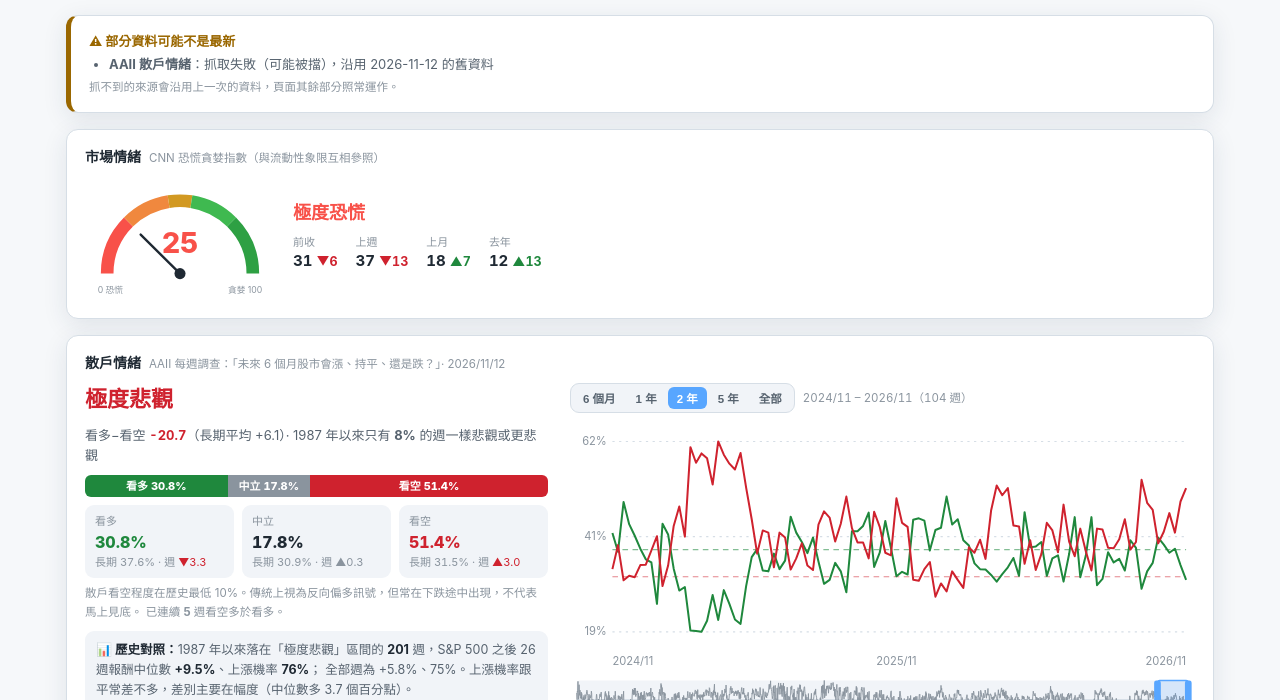
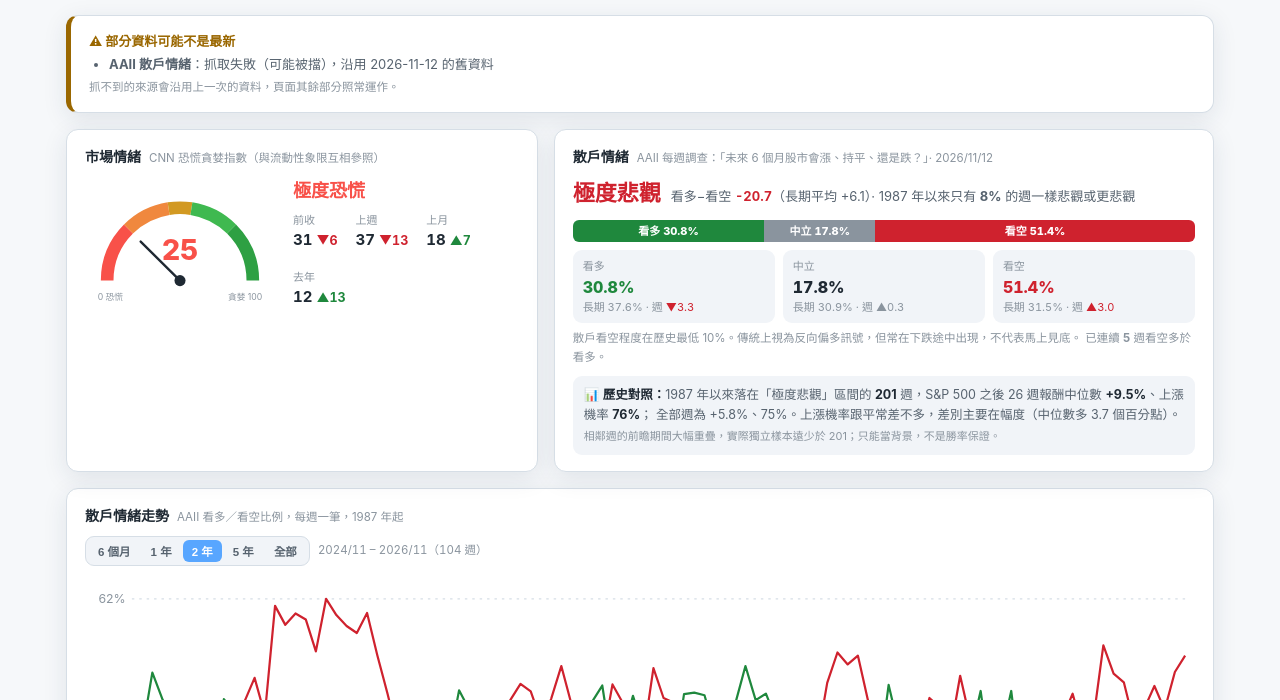
Before and after one commit to Jasoonk/stock-trending-meter, a plain HTML site: page index.html in a window 1280 px wide. Shown: the part 87-787 px from the top of the page. Drawn offline with Linux system fonts and the light colour scheme.

Commit message:
版面：散戶情緒讀數放在市場情緒右邊，散戶情緒走勢圖獨立整排
- 第一排：市場情緒（左）＋散戶情緒讀數（右）；只有一張時佔整排
- 第二排：散戶情緒走勢圖與可縮放時間線，整頁寬（手機自動改窄比例）
- 修正：手機上恐慌貪婪儀表上下多出空白

Co-Authored-By: Claude Opus 5.5 <noreply@anthropic.com>

```diff
--- a/index.html
+++ b/index.html
@@ -133,13 +133,13 @@
   .fg-stats { display: flex; gap: 18px; flex-wrap: wrap; margin: 8px 0; }
   .fg-stat .l { font-size: 11px; color: var(--text-faint); }
   .fg-stat .v { font-size: 15px; font-weight: 700; }
-  @media (max-width: 520px) { .fg { flex-direction: column; align-items: stretch; } .fg-gauge { margin: 0 auto; } }
+  @media (max-width: 520px) { .fg { flex-direction: column; align-items: stretch; } .fg-gauge { flex: none; margin: 0 auto; } }
 
   /* AAII 散戶情緒 */
   .stack { display: flex; flex-direction: column; gap: 16px; min-width: 0; }
   .row { margin-bottom: 16px; }
-  .aaii-grid { display: grid; grid-template-columns: minmax(0, 1fr) minmax(0, 1.35fr); gap: 22px; align-items: start; }
-  @media (max-width: 860px) { .aaii-grid { grid-template-columns: 1fr; } }
+  .grid-sent { display: grid; grid-template-columns: minmax(0, 1fr) minmax(0, 1.4fr); gap: 16px; margin-bottom: 16px; }
+  @media (max-width: 860px) { .grid-sent { grid-template-columns: 1fr; } }
   .aaii-head { display: flex; align-items: baseline; gap: 10px; flex-wrap: wrap; }
   .aaii-band { font-size: 22px; font-weight: 800; }
   .aaii-spread { font-size: 13px; color: var(--text-dim); }
@@ -349,9 +349,8 @@ function aaiiBlock() {
       全部週為 ${pct(br.all.median)}、${(br.all.pos * 100).toFixed(0)}%。${verdict}
       <div class="dim" style="font-size:11px;margin-top:3px">相鄰週的前瞻期間大幅重疊，實際獨立樣本遠少於 ${br.band.n}；只能當背景，不是勝率保證。</div></div>`;
   }
-  return `<div class="card row">
+  return `<div class="card">
     <h2>散戶情緒 <small>AAII 每週調查：「未來 6 個月股市會漲、持平、還是跌？」· ${ymd(a.date)}</small></h2>
-    <div class="aaii-grid"><div>
     <div class="aaii-head">
       <span class="aaii-band" style="color:${BAND_COL[a.band]}">${a.band}</span>
       <span class="aaii-spread">看多−看空 <b class="num ${a.spread >= 0 ? 'pos' : 'neg'}">${sgn(a.spread, 1)}</b>（長期平均 ${sgn(a.avg.spread, 1)}）· 1987 年以來${rank}</span>
@@ -368,7 +367,13 @@ function aaiiBlock() {
     </div>
     <div class="note" style="margin:2px 0 4px">${a.band_desc}${a.streak >= 2 ? ` 已連續 <b>${a.streak}</b> 週${a.spread < 0 ? '看空多於看多' : '看多多於看空'}。` : ''}</div>
     ${brTxt}
-    </div><div>
+  </div>`;
+}
+
+function aaiiChartBlock() {
+  if (!D.aaii) return '';
+  return `<div class="card row">
+    <h2>散戶情緒走勢 <small>AAII 看多／看空比例，每週一筆，1987 年起</small></h2>
     <div class="zoom-bar" style="margin-top:0">
       <div class="seg sm" id="aaiiRange">${AAII_PRESETS.map(([k, l]) => `<button data-k="${k}">${l}</button>`).join('')}</div>
       <span class="zoom-lbl num" id="aaiiRangeLbl"></span>
@@ -377,7 +382,6 @@ function aaiiBlock() {
     <div id="aaiiNav">${aaiiNavSvg()}</div>
     <div class="legend"><span><i style="background:var(--pos)"></i>看多</span><span><i style="background:var(--neg)"></i>看空</span><span>虛線＝1987 年以來平均</span>
       <span>下方時間線：拖曳選範圍 · 拖曳框框平移 · 拉兩側調寬窄 · 滾輪縮放</span></div>
-    </div></div>
   </div>`;
 }
 
@@ -437,7 +441,7 @@ function drawAaii() {
   const span = e - s + 1;
   el.innerHTML = lineChart(
     [{ data: sl(h.bull), color: 'var(--pos)', name: '看多' }, { data: sl(h.bear), color: 'var(--neg)', name: '看空' }],
-    { id: 'aaii', w: NAV.w, h: NAV.w > 400 ? 230 : 190, fmt: v => Math.round(v) + '%', vfmt: v => v.toFixed(1) + '%', dates: sl(h.dates),
+    { id: 'aaii', w: NAV.w, h: NAV.w > 400 ? 250 : 190, fmt: v => Math.round(v) + '%', vfmt: v => v.toFixed(1) + '%', dates: sl(h.dates),
       xfmt: span > 520 ? (d => d.slice(0, 4)) : (d => d.slice(0, 7).replace('-', '/')),
       refs: [{ v: a.avg.bull, color: 'var(--pos)' }, { v: a.avg.bear, color: 'var(--neg)' }],
       extra: i => { const v = h.spread[s + i]; return `<div>看多−看空 <b class="${v >= 0 ? 'pos' : 'neg'}">${sgn(v, 1)}</b></div>`; } });
@@ -656,7 +660,7 @@ function fgBlock() {
   if (!fg) return '';
   const st = (l, v) => v == null ? '' : `<div class="fg-stat"><div class="l">${l}</div><div class="v num">${Math.round(v)}
     <small class="${fg.score - v >= 0 ? 'pos' : 'neg'}">${fg.score - v >= 0 ? '▲' : '▼'}${Math.abs(fg.score - v).toFixed(0)}</small></div></div>`;
-  return `<div class="card row">
+  return `<div class="card">
     <h2>市場情緒 <small>CNN 恐慌貪婪指數（與流動性象限互相參照）</small></h2>
     <div class="fg"><div class="fg-gauge">${gauge(fg.score)}</div>
       <div class="fg-body">
@@ -666,14 +670,21 @@ function fgBlock() {
   </div>`;
 }
 
+/* 市場情緒（左）＋ 散戶情緒讀數（右）；只有一張時佔整排 */
+function sentimentRow() {
+  const cards = [fgBlock(), aaiiBlock()].filter(Boolean);
+  if (!cards.length) return '';
+  return cards.length === 2 ? `<div class="grid-sent">${cards.join('')}</div>` : `<div class="row">${cards[0]}</div>`;
+}
+
 function render() {
   const cur = D.current[LB];
   document.querySelectorAll('#lbSeg button').forEach(b => b.classList.toggle('active', b.dataset.lb === LB));
   document.getElementById('subtitle').innerHTML =
     `美元指數 × 美債殖利率曲線 → 流動性象限 · 散戶情緒 · 資料至 <b>${ymd(D.dates[D.dates.length - 1])}</b> · 更新於 ${new Date(D.generated_at).toLocaleString('zh-TW', { month: '2-digit', day: '2-digit', hour: '2-digit', minute: '2-digit' })}`;
-  NAV.w = window.innerWidth < 600 ? 380 : 560;   // 手機用窄比例，字才不會縮太小
+  NAV.w = window.innerWidth < 600 ? 380 : 900;   // 整頁寬用寬比例；手機用窄比例，字才不會縮太小
   document.getElementById('app').innerHTML =
-    healthBlock() + fgBlock() + aaiiBlock() + signalBlock(cur) +
+    healthBlock() + sentimentRow() + aaiiChartBlock() + signalBlock(cur) +
     `<div class="grid-2">${regimeCard(cur)}${matrixCard(cur)}</div>` +
     chartsBlock() + stripBlock() +
     `<div class="row">${fitBlock(cur)}</div>`;
```
